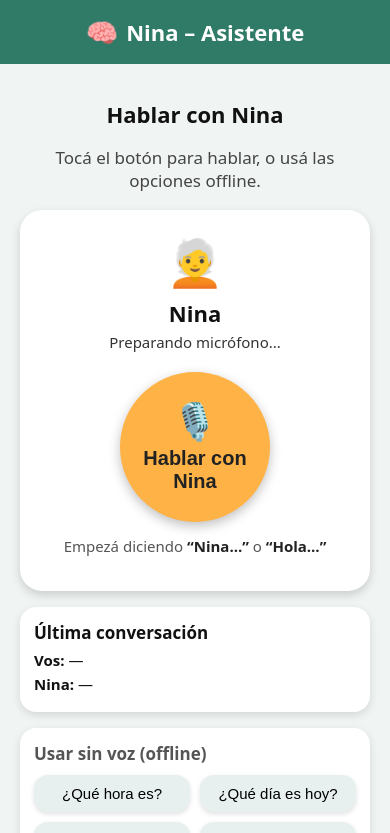
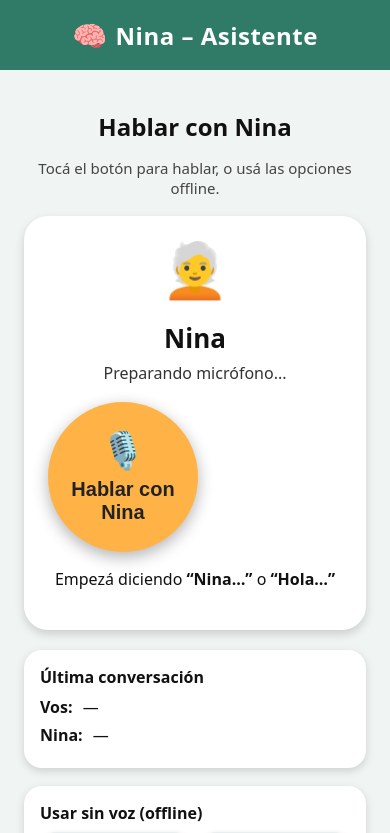
Before and after one commit to kinesiologiahospitalmelo-blip/nina_asistente, a plain HTML site: page index.html in a window 390 px wide. Shown: the top 833 px of the page. Drawn offline with Linux system fonts and the light colour scheme.

Commit message:
Refactor CSS styles for layout and responsiveness
Updated styles for various elements including topbar, main container, card, and buttons. Adjusted font sizes, padding, and margins for improved layout and responsiveness.

```diff
--- a/css/nina.css
+++ b/css/nina.css
@@ -7,162 +7,282 @@
   --color-error: #ff8a80;
 }
 
-* { box-sizing: border-box; }
+/* =======================
+   RESET BÁSICO
+======================= */
+* {
+  box-sizing: border-box;
+  -webkit-tap-highlight-color: transparent;
+}
 
 body {
   margin: 0;
   font-family: system-ui, -apple-system, BlinkMacSystemFont, "Segoe UI", sans-serif;
   background: var(--color-fondo);
   color: var(--color-texto);
+  overflow-x: hidden;
 }
 
+/* =======================
+   TOPBAR
+======================= */
 .topbar {
   display: flex;
   align-items: center;
   justify-content: center;
-  padding: 14px 16px;
+  padding: 16px;
   background: var(--color-primario);
   color: #fff;
-  font-size: 22px;
+  font-size: 24px;
   font-weight: 600;
+  letter-spacing: 0.5px;
 }
+
 .topbar span {
-  font-size: 26px;
+  font-size: 28px;
   margin-right: 8px;
 }
 
+/* =======================
+   MAIN CONTAINER
+======================= */
 .main {
-  max-width: 800px;
+  max-width: 850px;
   margin: 0 auto;
-  padding: 20px;
+  padding: 24px;
   text-align: center;
 }
 
 .title {
-  font-size: 26px;
-  margin-bottom: 6px;
+  font-size: 28px;
+  margin-bottom: 4px;
+  font-weight: 700;
 }
+
 .subtitle {
   font-size: 17px;
+  margin-bottom: 18px;
   color: #444;
-  margin-bottom: 18px;
 }
 
+/* =======================
+   TARJETA DE NINA
+======================= */
 .card {
   background: #ffffff;
-  border-radius: 22px;
-  padding: 20px;
+  border-radius: 24px;
+  padding: 24px;
   box-shadow: 0 4px 10px rgba(0,0,0,0.16);
-  margin-bottom: 16px;
+  margin-bottom: 20px;
+  overflow: hidden;
+  position: relative;
 }
+
 .nina-avatar {
-  font-size: 46px;
-  margin-bottom: 6px;
+  font-size: 64px;
+  animation: flotar 3s ease-in-out infinite;
 }
+
+@keyframes flotar {
+  0%   { transform: translateY(0); }
+  50%  { transform: translateY(-12px); }
+  100% { transform: translateY(0); }
+}
+
 .nina-name {
-  font-size: 22px;
+  font-size: 26px;
   font-weight: 700;
-  margin-bottom: 4px;
+  margin-top: 6px;
 }
+
 .status {
-  font-size: 15px;
-  margin-bottom: 10px;
+  margin-top: 6px;
+  font-size: 16px;
   color: #333;
+  min-height: 24px;
 }
+
 .status.error {
   color: var(--color-error);
   font-weight: 600;
 }
 
+/* =======================
+   MIC BUTTON
+======================= */
 .mic-btn {
-  margin-top: 10px;
-  display: inline-flex;
+  margin-top: 16px;
+  width: 180px;
+  height: 180px;
+  border-radius: 50%;
+  background: var(--color-boton);
+  border: none;
+  outline: none;
+  cursor: pointer;
+  color: #222;
+  font-size: 20px;
+  font-weight: 700;
+  box-shadow: 0 5px 16px rgba(0,0,0,0.3);
+  transition: all 0.25s ease;
+  display: flex;
   flex-direction: column;
   align-items: center;
   justify-content: center;
-  width: 170px;
-  height: 170px;
-  border-radius: 50%;
-  border: none;
-  cursor: pointer;
-  background: var(--color-boton);
-  color: #222;
-  box-shadow: 0 4px 12px rgba(0,0,0,0.25);
-  font-size: 20px;
-  font-weight: 700;
-}
-.mic-btn span {
-  font-size: 40px;
-  margin-bottom: 4px;
-}
-.mic-btn.listening {
-  background: #ff8a80;
-  box-shadow: 0 0 16px rgba(255,0,0,0.7);
 }
 
-.hint {
-  margin-top: 14px;
-  font-size: 15px;
-  color: #555;
-}
-.hint b {
-  color: #222;
+.mic-btn:hover {
+  transform: scale(1.03);
 }
 
-.panel {
-  margin-top: 12px;
-  background: #ffffff;
-  border-radius: 16px;
-  padding: 14px;
-  text-align: left;
-  box-shadow: 0 3px 8px rgba(0,0,0,0.12);
-  font-size: 15px;
-}
-.panel-title {
-  font-size: 17px;
-  font-weight: 700;
+.mic-btn span {
+  font-size: 42px;
   margin-bottom: 6px;
 }
-.row {
-  margin-bottom: 4px;
-}
-.label {
-  font-weight: 600;
+
+.mic-btn.listening {
+  background: #ff6f6f;
+  box-shadow: 0 0 18px rgba(255,0,0,0.7);
 }
 
-.offline-section {
-  margin-top: 16px;
-  font-size: 14px;
+/* =======================
+   PANEL DE CONVERSACIÓN
+======================= */
+.panel {
+  background: #ffffff;
+  text-align: left;
+  padding: 16px;
+  border-radius: 18px;
+  box-shadow: 0 3px 8px rgba(0,0,0,0.15);
+  margin-top: 18px;
+  font-size: 16px;
+}
+
+.panel-title {
+  font-size: 18px;
+  font-weight: 700;
+  margin-bottom: 8px;
+}
+
+.row {
+  margin-bottom: 6px;
+}
+
+.label {
+  font-weight: 700;
+  margin-right: 6px;
+}
+
+/* =======================
+   BOTONES OFFLINE
+======================= */
+.offline-section p {
+  margin-bottom: 10px;
   color: #555;
 }
 
 .btn-grid {
   display: grid;
-  grid-template-columns: repeat(auto-fit, minmax(150px, 1fr));
+  grid-template-columns: repeat(auto-fit, minmax(140px, 1fr));
   gap: 10px;
-  margin-top: 10px;
-}
-.small-btn {
-  padding: 10px 8px;
-  border-radius: 14px;
-  border: none;
-  background: #e8f0ef;
-  font-size: 15px;
-  cursor: pointer;
-  box-shadow: 0 2px 5px rgba(0,0,0,0.12);
 }
 
+.small-btn {
+  padding: 12px 10px;
+  background: #e8f0ef;
+  border-radius: 16px;
+  border: none;
+  cursor: pointer;
+  font-size: 16px;
+  box-shadow: 0 2px 6px rgba(0,0,0,0.12);
+  transition: 0.15s;
+}
+
+.small-btn:hover {
+  transform: scale(1.03);
+}
+
+/* =======================
+    INPUT Buscar Google
+======================= */
 .input-text {
   width: 100%;
-  padding: 10px;
-  margin: 4px 0 8px 0;
-  border-radius: 10px;
+  padding: 12px;
+  font-size: 16px;
+  margin-bottom: 10px;
+  border-radius: 12px;
   border: 1px solid #ccc;
-  font-size: 15px;
 }
 
+/* =======================
+   SPLASH SCREEN
+======================= */
+.splash {
+  position: fixed;
+  inset: 0;
+  background: linear-gradient(135deg, #3f8a78, #60b19f);
+  display: flex;
+  justify-content: center;
+  align-items: center;
+  z-index: 9999;
+  animation: fadeOut 1.8s ease forwards;
+  animation-delay: 2.2s;
+}
+
+.splash-content {
+  text-align: center;
+  color: white;
+  animation: fadeIn 1s ease forwards;
+}
+
+.splash-avatar {
+  font-size: 90px;
+  margin-bottom: 10px;
+  animation: flotar 3s ease-in-out infinite;
+}
+
+.splash-title {
+  font-size: 34px;
+  font-weight: 700;
+  letter-spacing: 1px;
+}
+
+.splash-subtitle {
+  font-size: 20px;
+  margin-top: 6px;
+  opacity: 0.9;
+}
+
+.splash-loader {
+  width: 42px;
+  height: 42px;
+  border: 4px solid rgba(255,255,255,0.4);
+  border-top: 4px solid white;
+  border-radius: 50%;
+  margin: 22px auto 0 auto;
+  animation: girar 1.2s linear infinite;
+}
+
+@keyframes girar {
+  to { transform: rotate(360deg); }
+}
+
+@keyframes fadeOut {
+  to { opacity: 0; visibility: hidden; }
+}
+
+@keyframes fadeIn {
+  from { opacity: 0; transform: translateY(10px); }
+  to   { opacity: 1; transform: translateY(0); }
+}
+
+/* =======================
+   RESPONSIVE
+======================= */
 @media (max-width: 480px) {
-  .title { font-size: 22px; }
+  .title { font-size: 24px; }
+  .subtitle { font-size: 15px; }
   .mic-btn { width: 150px; height: 150px; }
   .mic-btn span { font-size: 36px; }
+  .nina-avatar { font-size: 54px; }
+  .panel-title { font-size: 16px; }
 }
```
